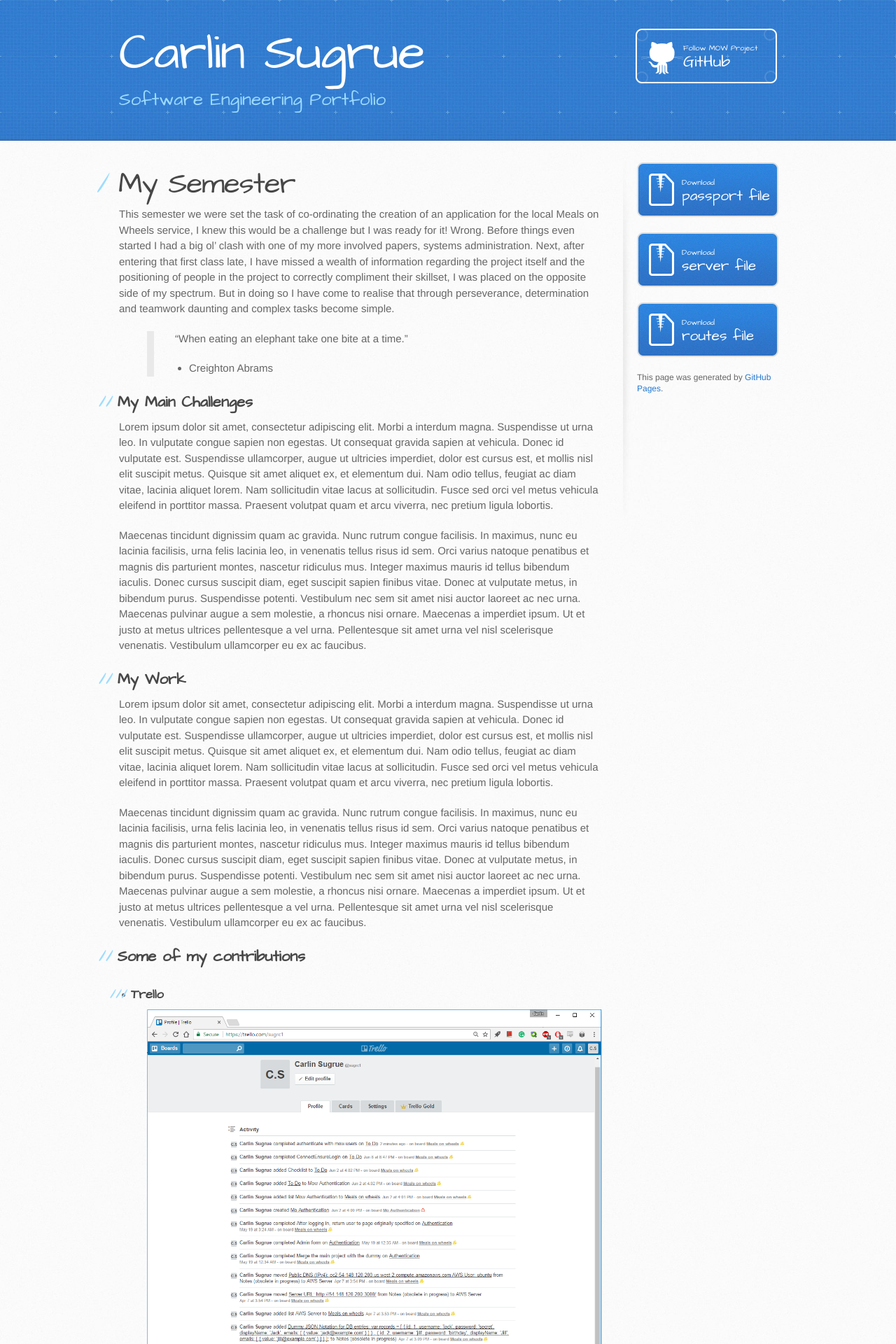
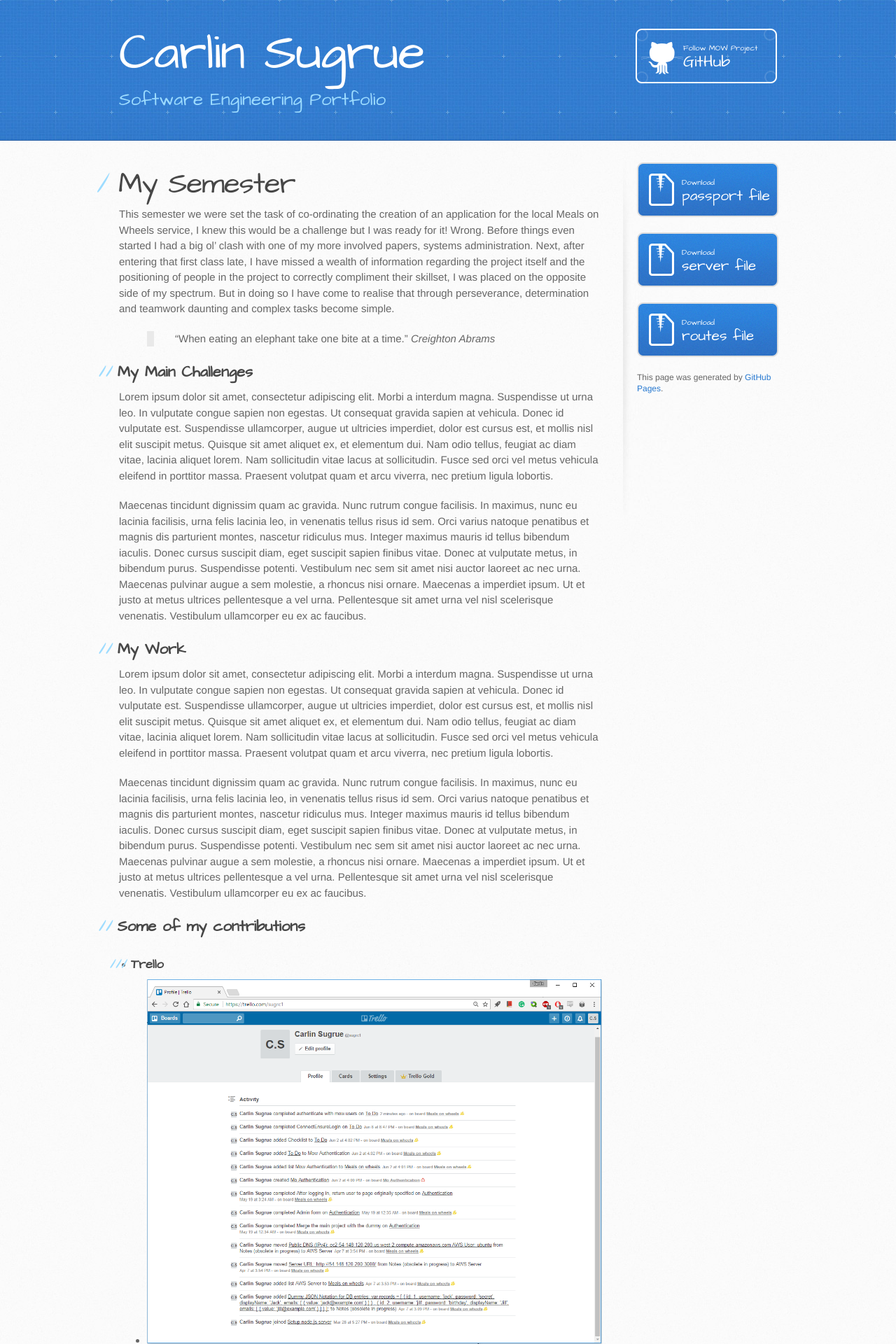
Before and after one commit to Sugrc1/Sugrc1.github.io, a Jekyll site: the page built from index.md, in a window 1280 px wide. Shown: the top 1920 px of the page at 70% size. Built offline with Jekyll 4.4.1, drawn with Linux system fonts in a browser that asks for light colours; our own code applies the rules of GitHub Pages for plain Markdown files.

```diff
--- a/index.md
+++ b/index.md
@@ -4,7 +4,7 @@
 This semester we were set the task of co-ordinating the creation of an application for the local Meals on Wheels service, I knew this would be a challenge but I was ready for it! Wrong. Before things even started I had a big ol’ clash with one of my more involved papers, systems administration. Next, after entering that first class late, I have missed a wealth of information regarding the project itself and the positioning of people in the project to correctly compliment their skillset, I was placed on the opposite side of my spectrum. But in doing so I have come to realise that through perseverance, determination and teamwork daunting and complex tasks become simple.
 
 > "When eating an elephant take one bite at a time."
-> -	Creighton Abrams
+> _Creighton Abrams_
 
 
 
```
